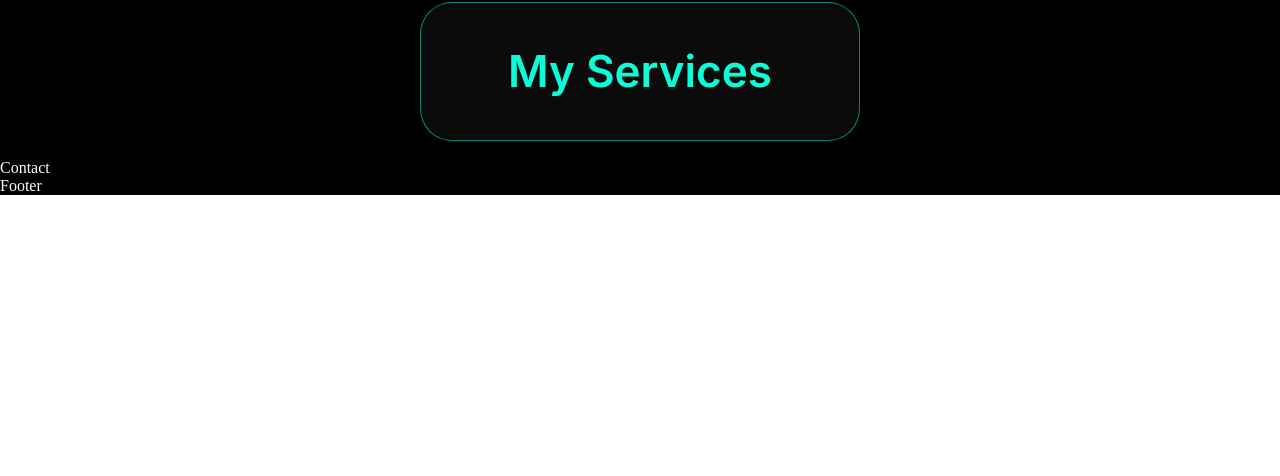
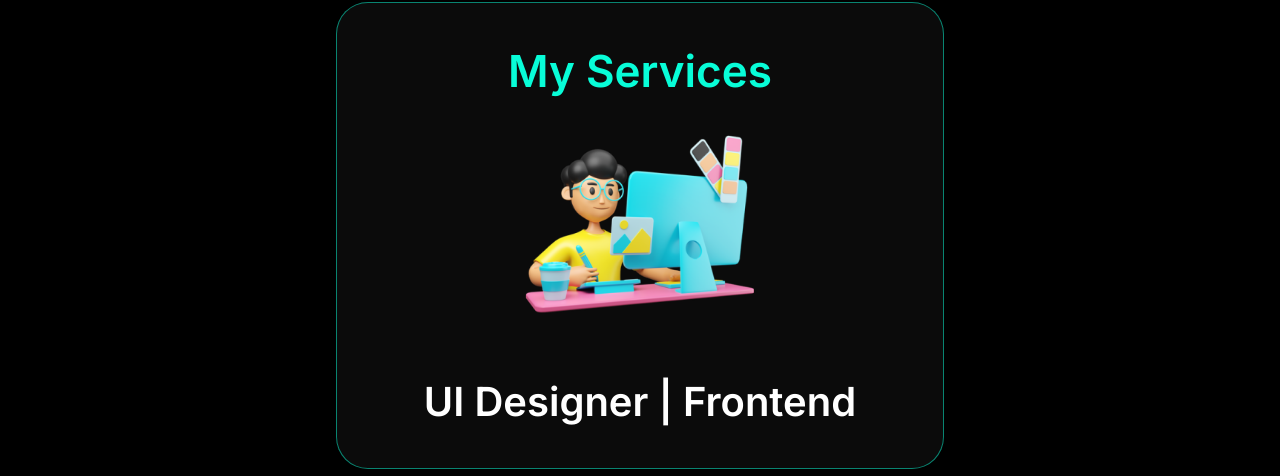
Before and after one commit to Ayanpaul11/Portfolio, a React (Vite) app: page / in a window 1280 px wide. Shown: the part 2247-2723 px from the top of the page. Before the commit the page ends 2442 px from the top, so only its background shows below. Built offline with nearby package versions, Linux system fonts and the light colour scheme.

Commit message:
Update Services.jsx

```diff
--- a/src/Components/Home/Services.jsx
+++ b/src/Components/Home/Services.jsx
@@ -1,4 +1,5 @@
 import React from "react";
+import img from "./../../assets/services.png";
 import SCss from "./Css/Services.module.css";
 
 export default function Services() {
@@ -8,6 +9,8 @@ export default function Services() {
       <div className={SCss.mCont}>
         <div className={SCss.Box}>
           <p className={SCss.titleService}>My Services</p>
+          <img src={img} alt="" className={SCss.imgSrc} />
+          <p className={SCss.serviceName}>UI Designer | Frontend</p>
         </div>
       </div>
     </div>
```
